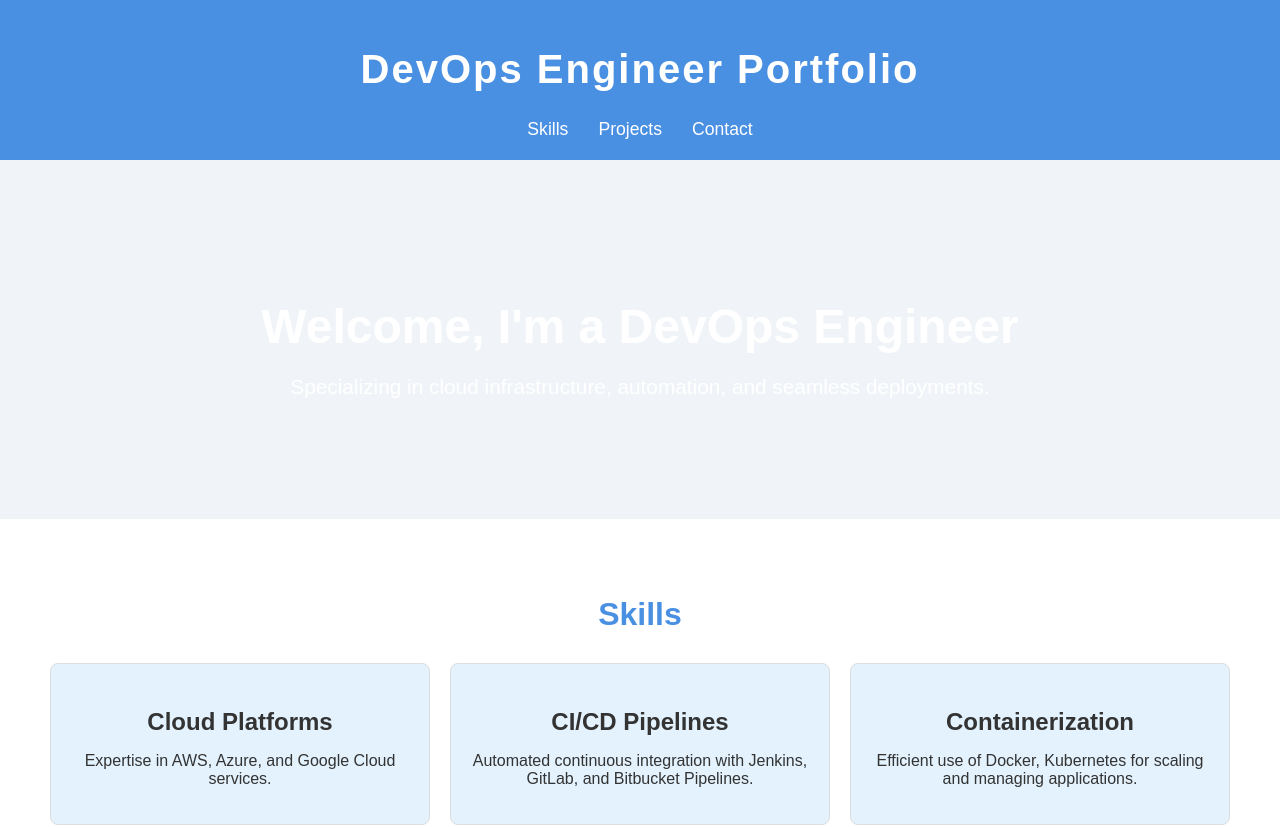
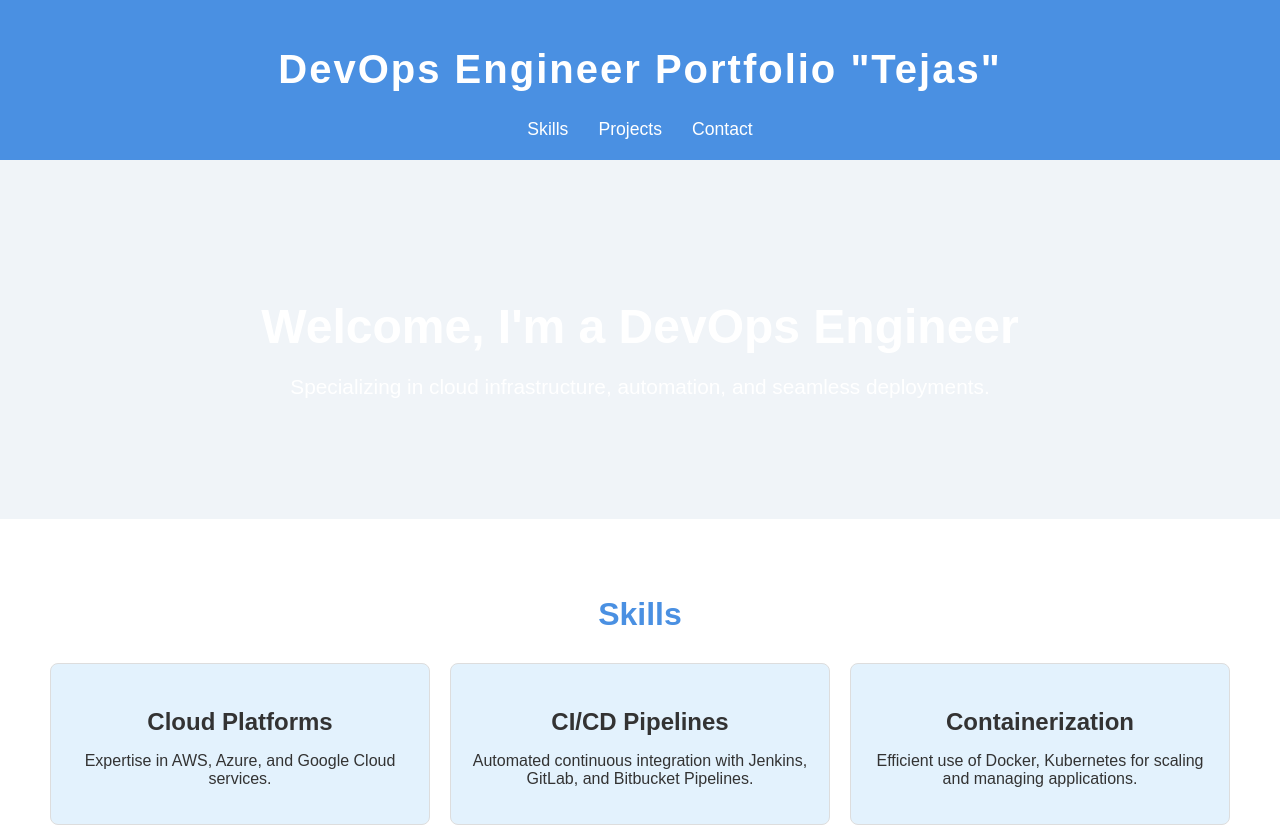
Before and after one commit to tejas-acharekar/test-webiste-devops-demo, a plain HTML site: page index.html in a window 1280 px wide. Shown: the top 828 px of the page. Drawn offline with Linux system fonts and the light colour scheme.

Commit message:
Update index.html

```diff
--- a/index.html
+++ b/index.html
@@ -225,7 +225,7 @@
 
     <!-- Header Section -->
     <header>
-        <h1>DevOps Engineer Portfolio</h1>
+        <h1>DevOps Engineer Portfolio "Tejas"</h1>
         <nav>
             <ul>
                 <li><a href="#skills">Skills</a></li>
```
